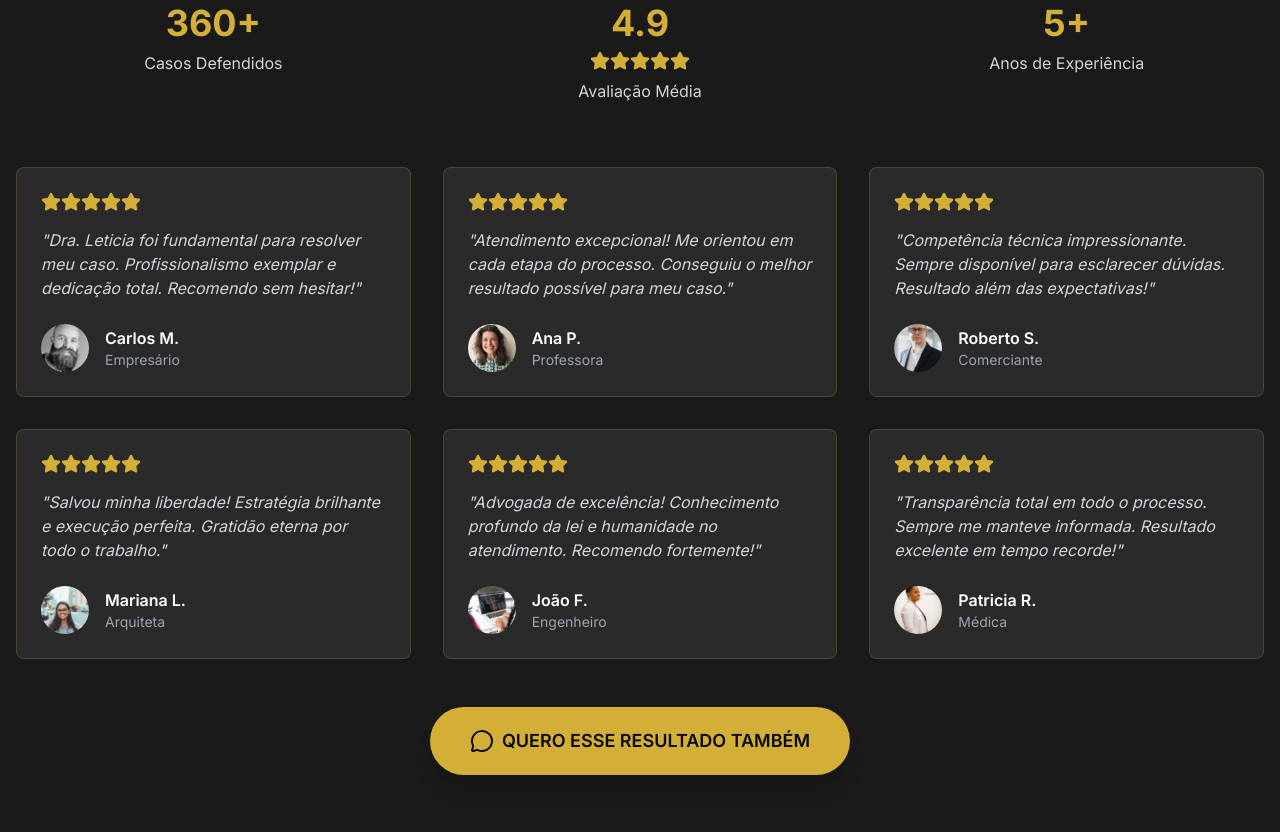
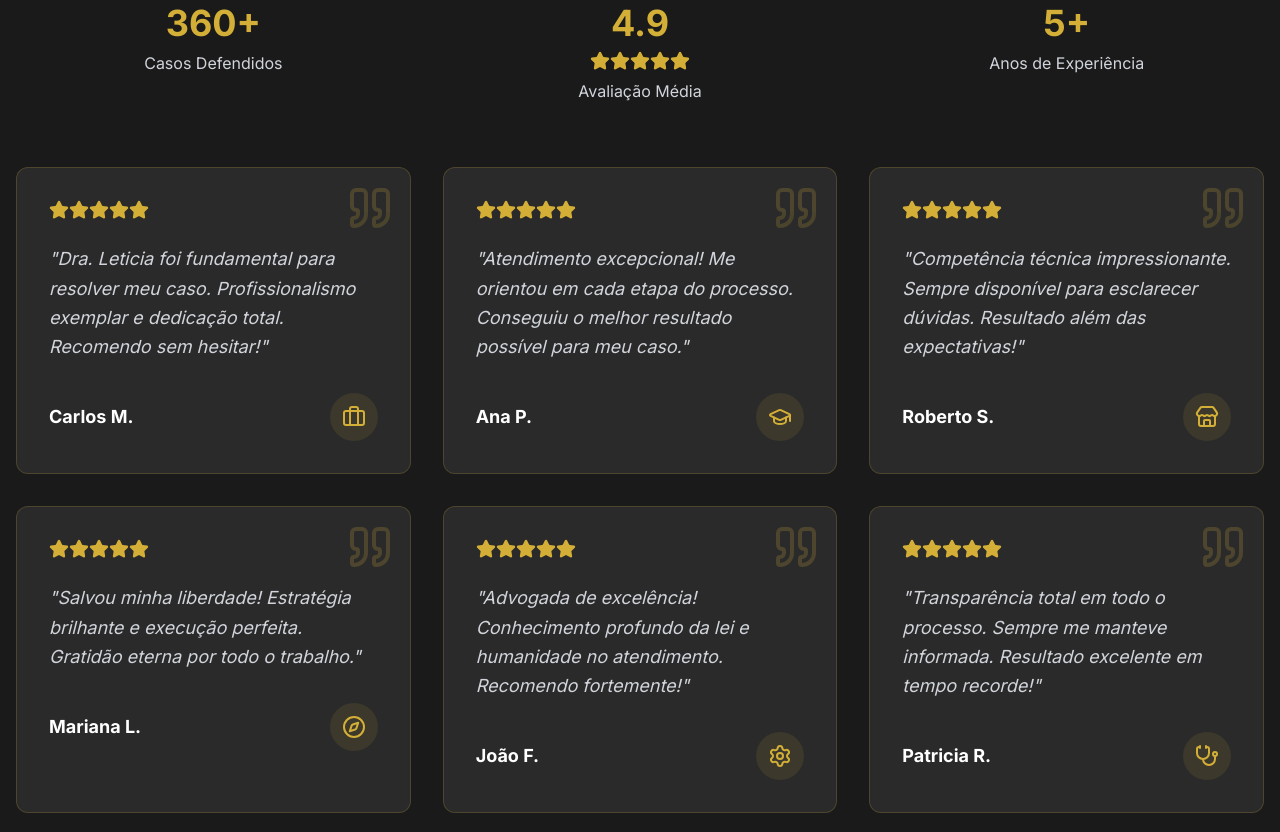
Before and after one commit to SamirAutomations/landingpage-criminalista, a plain HTML site: page index.html in a window 1280 px wide. Shown: the part 3668-4500 px from the top of the page. Drawn offline with nearby package versions, Linux system fonts and the light colour scheme.

Commit message:
Fotos removidas

```diff
--- a/index.html
+++ b/index.html
@@ -322,139 +322,151 @@
             <!-- Testimonials Grid -->
             <div class="grid grid-cols-1 md:grid-cols-2 lg:grid-cols-3 gap-8">
                 <!-- Testimonial 1 -->
-                <div class="bg-medium-gray p-6 rounded-lg border border-golden/20 hover:border-golden/50 transition-all duration-300">
-                    <div class="flex mb-4">
+                <div class="bg-medium-gray p-8 rounded-xl border border-golden/20 hover:border-golden/50 transition-all duration-300 hover:transform hover:scale-105 relative overflow-hidden">
+                    <div class="absolute top-4 right-4 text-golden/20">
+                        <i data-lucide="quote" class="w-12 h-12"></i>
+                    </div>
+                    <div class="flex mb-6">
                         <i data-lucide="star" class="w-5 h-5 text-golden fill-current"></i>
                         <i data-lucide="star" class="w-5 h-5 text-golden fill-current"></i>
                         <i data-lucide="star" class="w-5 h-5 text-golden fill-current"></i>
                         <i data-lucide="star" class="w-5 h-5 text-golden fill-current"></i>
                         <i data-lucide="star" class="w-5 h-5 text-golden fill-current"></i>
                     </div>
-                    <p class="text-gray-300 mb-6 italic">
+                    <p class="text-gray-300 mb-8 italic text-lg leading-relaxed">
                         "Dra. Leticia foi fundamental para resolver meu caso. Profissionalismo exemplar e dedicação total. Recomendo sem hesitar!"
                     </p>
-                    <div class="flex items-center">
-                        <!-- Local testimonial image -->
-                        <img src="carlos-testimonial.jpg"
-                             alt="Cliente satisfeito" class="w-12 h-12 rounded-full object-cover mr-4">
+                    <div class="flex items-center justify-between">
                         <div>
-                            <div class="font-semibold text-white">Carlos M.</div>
-                            <div class="text-sm text-gray-400">Empresário</div>
+                            <div class="font-bold text-white text-lg">Carlos M.</div>
+                        </div>
+                        <div class="w-12 h-12 bg-golden/10 rounded-full flex items-center justify-center">
+                            <i data-lucide="briefcase" class="w-6 h-6 text-golden"></i>
                         </div>
                     </div>
                 </div>
 
                 <!-- Testimonial 2 -->
-                <div class="bg-medium-gray p-6 rounded-lg border border-golden/20 hover:border-golden/50 transition-all duration-300">
-                    <div class="flex mb-4">
+                <div class="bg-medium-gray p-8 rounded-xl border border-golden/20 hover:border-golden/50 transition-all duration-300 hover:transform hover:scale-105 relative overflow-hidden">
+                    <div class="absolute top-4 right-4 text-golden/20">
+                        <i data-lucide="quote" class="w-12 h-12"></i>
+                    </div>
+                    <div class="flex mb-6">
                         <i data-lucide="star" class="w-5 h-5 text-golden fill-current"></i>
                         <i data-lucide="star" class="w-5 h-5 text-golden fill-current"></i>
                         <i data-lucide="star" class="w-5 h-5 text-golden fill-current"></i>
                         <i data-lucide="star" class="w-5 h-5 text-golden fill-current"></i>
                         <i data-lucide="star" class="w-5 h-5 text-golden fill-current"></i>
                     </div>
-                    <p class="text-gray-300 mb-6 italic">
+                    <p class="text-gray-300 mb-8 italic text-lg leading-relaxed">
                         "Atendimento excepcional! Me orientou em cada etapa do processo. Conseguiu o melhor resultado possível para meu caso."
                     </p>
-                    <div class="flex items-center">
-                        <!-- Local testimonial image -->
-                        <img src="ana-testimonial.jpg"
-                             alt="Cliente satisfeita" class="w-12 h-12 rounded-full object-cover mr-4">
+                    <div class="flex items-center justify-between">
                         <div>
-                            <div class="font-semibold text-white">Ana P.</div>
-                            <div class="text-sm text-gray-400">Professora</div>
+                            <div class="font-bold text-white text-lg">Ana P.</div>
+                        </div>
+                        <div class="w-12 h-12 bg-golden/10 rounded-full flex items-center justify-center">
+                            <i data-lucide="graduation-cap" class="w-6 h-6 text-golden"></i>
                         </div>
                     </div>
                 </div>
 
                 <!-- Testimonial 3 -->
-                <div class="bg-medium-gray p-6 rounded-lg border border-golden/20 hover:border-golden/50 transition-all duration-300">
-                    <div class="flex mb-4">
+                <div class="bg-medium-gray p-8 rounded-xl border border-golden/20 hover:border-golden/50 transition-all duration-300 hover:transform hover:scale-105 relative overflow-hidden">
+                    <div class="absolute top-4 right-4 text-golden/20">
+                        <i data-lucide="quote" class="w-12 h-12"></i>
+                    </div>
+                    <div class="flex mb-6">
                         <i data-lucide="star" class="w-5 h-5 text-golden fill-current"></i>
                         <i data-lucide="star" class="w-5 h-5 text-golden fill-current"></i>
                         <i data-lucide="star" class="w-5 h-5 text-golden fill-current"></i>
                         <i data-lucide="star" class="w-5 h-5 text-golden fill-current"></i>
                         <i data-lucide="star" class="w-5 h-5 text-golden fill-current"></i>
                     </div>
-                    <p class="text-gray-300 mb-6 italic">
+                    <p class="text-gray-300 mb-8 italic text-lg leading-relaxed">
                         "Competência técnica impressionante. Sempre disponível para esclarecer dúvidas. Resultado além das expectativas!"
                     </p>
-                    <div class="flex items-center">
-                        <!-- Local testimonial image -->
-                        <img src="roberto-testimonial.jpg"
-                             alt="Cliente satisfeito" class="w-12 h-12 rounded-full object-cover mr-4">
+                    <div class="flex items-center justify-between">
                         <div>
-                            <div class="font-semibold text-white">Roberto S.</div>
-                            <div class="text-sm text-gray-400">Comerciante</div>
+                            <div class="font-bold text-white text-lg">Roberto S.</div>
+                        </div>
+                        <div class="w-12 h-12 bg-golden/10 rounded-full flex items-center justify-center">
+                            <i data-lucide="store" class="w-6 h-6 text-golden"></i>
                         </div>
                     </div>
                 </div>
 
                 <!-- Testimonial 4 -->
-                <div class="bg-medium-gray p-6 rounded-lg border border-golden/20 hover:border-golden/50 transition-all duration-300">
-                    <div class="flex mb-4">
+                <div class="bg-medium-gray p-8 rounded-xl border border-golden/20 hover:border-golden/50 transition-all duration-300 hover:transform hover:scale-105 relative overflow-hidden">
+                    <div class="absolute top-4 right-4 text-golden/20">
+                        <i data-lucide="quote" class="w-12 h-12"></i>
+                    </div>
+                    <div class="flex mb-6">
                         <i data-lucide="star" class="w-5 h-5 text-golden fill-current"></i>
                         <i data-lucide="star" class="w-5 h-5 text-golden fill-current"></i>
                         <i data-lucide="star" class="w-5 h-5 text-golden fill-current"></i>
                         <i data-lucide="star" class="w-5 h-5 text-golden fill-current"></i>
                         <i data-lucide="star" class="w-5 h-5 text-golden fill-current"></i>
                     </div>
-                    <p class="text-gray-300 mb-6 italic">
+                    <p class="text-gray-300 mb-8 italic text-lg leading-relaxed">
                         "Salvou minha liberdade! Estratégia brilhante e execução perfeita. Gratidão eterna por todo o trabalho."
                     </p>
-                    <div class="flex items-center">
-                        <!-- Local testimonial image -->
-                        <img src="mariana-testimonial.jpg"
-                             alt="Cliente satisfeita" class="w-12 h-12 rounded-full object-cover mr-4">
+                    <div class="flex items-center justify-between">
                         <div>
-                            <div class="font-semibold text-white">Mariana L.</div>
-                            <div class="text-sm text-gray-400">Arquiteta</div>
+                            <div class="font-bold text-white text-lg">Mariana L.</div>
+                        </div>
+                        <div class="w-12 h-12 bg-golden/10 rounded-full flex items-center justify-center">
+                            <i data-lucide="compass" class="w-6 h-6 text-golden"></i>
                         </div>
                     </div>
                 </div>
 
                 <!-- Testimonial 5 -->
-                <div class="bg-medium-gray p-6 rounded-lg border border-golden/20 hover:border-golden/50 transition-all duration-300">
-                    <div class="flex mb-4">
+                <div class="bg-medium-gray p-8 rounded-xl border border-golden/20 hover:border-golden/50 transition-all duration-300 hover:transform hover:scale-105 relative overflow-hidden">
+                    <div class="absolute top-4 right-4 text-golden/20">
+                        <i data-lucide="quote" class="w-12 h-12"></i>
+                    </div>
+                    <div class="flex mb-6">
                         <i data-lucide="star" class="w-5 h-5 text-golden fill-current"></i>
                         <i data-lucide="star" class="w-5 h-5 text-golden fill-current"></i>
                         <i data-lucide="star" class="w-5 h-5 text-golden fill-current"></i>
                         <i data-lucide="star" class="w-5 h-5 text-golden fill-current"></i>
                         <i data-lucide="star" class="w-5 h-5 text-golden fill-current"></i>
                     </div>
-                    <p class="text-gray-300 mb-6 italic">
+                    <p class="text-gray-300 mb-8 italic text-lg leading-relaxed">
                         "Advogada de excelência! Conhecimento profundo da lei e humanidade no atendimento. Recomendo fortemente!"
                     </p>
-                    <div class="flex items-center">
-                        <!-- Local testimonial image -->
-                        <img src="joao-testimonial.jpg"
-                             alt="Cliente satisfeito" class="w-12 h-12 rounded-full object-cover mr-4">
+                    <div class="flex items-center justify-between">
                         <div>
-                            <div class="font-semibold text-white">João F.</div>
-                            <div class="text-sm text-gray-400">Engenheiro</div>
+                            <div class="font-bold text-white text-lg">João F.</div>
+                        </div>
+                        <div class="w-12 h-12 bg-golden/10 rounded-full flex items-center justify-center">
+                            <i data-lucide="settings" class="w-6 h-6 text-golden"></i>
                         </div>
                     </div>
                 </div>
 
                 <!-- Testimonial 6 -->
-                <div class="bg-medium-gray p-6 rounded-lg border border-golden/20 hover:border-golden/50 transition-all duration-300">
-                    <div class="flex mb-4">
+                <div class="bg-medium-gray p-8 rounded-xl border border-golden/20 hover:border-golden/50 transition-all duration-300 hover:transform hover:scale-105 relative overflow-hidden">
+                    <div class="absolute top-4 right-4 text-golden/20">
+                        <i data-lucide="quote" class="w-12 h-12"></i>
+                    </div>
+                    <div class="flex mb-6">
                         <i data-lucide="star" class="w-5 h-5 text-golden fill-current"></i>
                         <i data-lucide="star" class="w-5 h-5 text-golden fill-current"></i>
                         <i data-lucide="star" class="w-5 h-5 text-golden fill-current"></i>
                         <i data-lucide="star" class="w-5 h-5 text-golden fill-current"></i>
                         <i data-lucide="star" class="w-5 h-5 text-golden fill-current"></i>
                     </div>
-                    <p class="text-gray-300 mb-6 italic">
+                    <p class="text-gray-300 mb-8 italic text-lg leading-relaxed">
                         "Transparência total em todo o processo. Sempre me manteve informada. Resultado excelente em tempo recorde!"
                     </p>
-                    <div class="flex items-center">
-                        <!-- Local testimonial image -->
-                        <img src="patricia-testimonial.jpg"
-                             alt="Cliente satisfeita" class="w-12 h-12 rounded-full object-cover mr-4">
+                    <div class="flex items-center justify-between">
                         <div>
-                            <div class="font-semibold text-white">Patricia R.</div>
-                            <div class="text-sm text-gray-400">Médica</div>
+                            <div class="font-bold text-white text-lg">Patricia R.</div>
+                        </div>
+                        <div class="w-12 h-12 bg-golden/10 rounded-full flex items-center justify-center">
+                            <i data-lucide="stethoscope" class="w-6 h-6 text-golden"></i>
                         </div>
                     </div>
                 </div>
```
Also changed, not shown: ana-testimonial.jpg (deleted), carlos-testimonial.jpg (deleted), joao-testimonial.jpg (deleted), mariana-testimonial.jpg (deleted), patricia-testimonial.jpg (deleted), roberto-testimonial.jpg (deleted).
